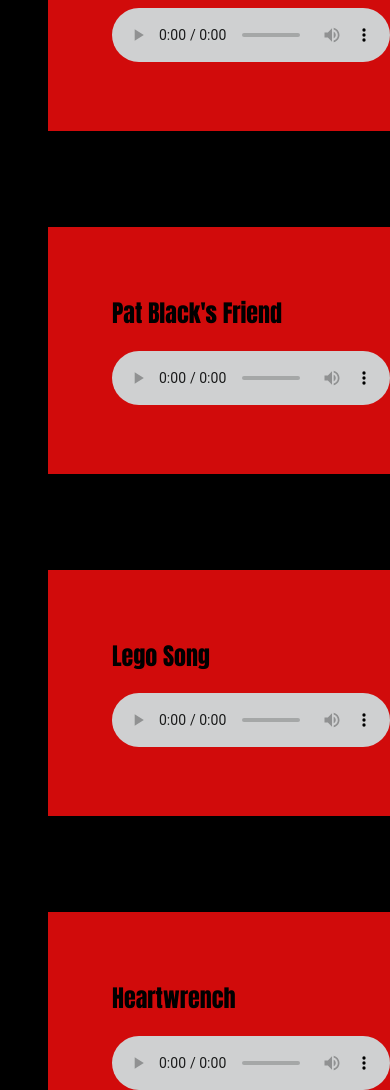
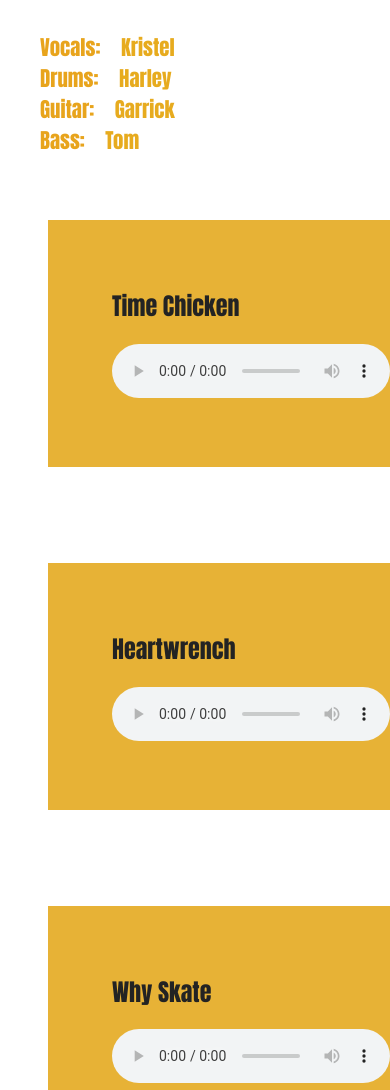
Before and after one commit to dottomm/astroBand, an Astro site: page / in a window 390 px wide. Shown: the part 544-1634 px from the top of the page. Built offline with nearby package versions, Linux system fonts and the light colour scheme; Astro itself is replaced by a stand-in of ours.

Commit message:
new set list

```diff
--- a/public/css/style.css
+++ b/public/css/style.css
@@ -1,7 +1,7 @@
 :root{
     font-family: Impact, Haettenschweiler, 'Arial Narrow Bold', sans-serif;
 
-    --accent: chartreuse;
+    --accent: rgb(231, 171, 30);
     --black: #000;
     --punk: #f40d0d;
 
@@ -13,7 +13,7 @@ body{
     margin: 0;
     padding: 0;
     background-color: #000;
-    background: url('/images/teddybear.jpg') no-repeat center center fixed;
+    background: url('/images/rawkinghorse.jpg') no-repeat center center fixed;
     -webkit-background-size: cover;
   -moz-background-size: cover;
   -o-background-size: cover;
@@ -60,7 +60,7 @@ body{
 }
 .musicians  li{
   font-size: 1.3em;
-    color:#fff;
+    color:#e4920d;
     display: flex;
     justify-self: space-around;
 
@@ -80,14 +80,14 @@ body{
     body {
         margin: 0;
         padding: 0;
-        /*
-        background: url('/images/teddybear.jpg') no-repeat center center fixed;
+
+        background: url('/images/rawkinghorse.jpg') no-repeat center center fixed;
         -webkit-background-size: cover;
         -moz-background-size: cover;
         -o-background-size: cover;
         background-size: cover;
-        */
-        background-color: var(--black);
+
+        background-color: #fff;;
         background-image: none;
 }
 .musicians {
@@ -96,16 +96,16 @@ body{
 }
 
 .label{
-    color:#fff;
+    color:#e8a41c;
     margin-left:0ch;
     padding-right: 2ch;
 }
 .title{
-    color:var(--punk);
+    color:#e8a41c;
 }
 
 .song{
-    background-color: var(--punk);
+    background-color: #e4a616;
 }
 
 .musicians  li{
--- /dev/null
+++ b/src/content/homepage/rawkinghorse.md
@@ -0,0 +1,29 @@
+---
+banner:
+  title: No Name Yet Band
+  drums: Harley
+  guitar: Garrick
+  vocals: Kristel
+  bass: Tom
+
+music:
+
+  - title: Time Chicken
+    audio: ../audio/rawkingHorse/timechicken-rh.mp3
+
+  - title: Heartwrench
+    audio: ../audio/rawkingHorse/heartwrench-rh.mp3
+
+  - title: Why Skate
+    audio: ../audio/rawkingHorse/WhySkate-rh.mp3
+
+  - title: Symetrical Head
+    audio: ../audio/rawkingHorse/symetricalhead-rh.mp3
+
+  - title: Lego Song
+    audio: ../audio/rawkingHorse/legosong-rh.mp3
+
+  - title: Complete Track
+    audio: ../audio/rawkingHorse/SetList-RawkingHorse.mp3
+
+---
--- a/src/pages/index.astro
+++ b/src/pages/index.astro
@@ -3,7 +3,7 @@ import Layout from '../layouts/Layout.astro';
 import Player from '../components/MusicPlayer.astro';
 import { getEntryBySlug } from "astro:content";
 
-const homepage = await getEntryBySlug("homepage", "audiofile");
+const homepage = await getEntryBySlug("homepage", "rawkinghorse");
 const {banner, music } = homepage.data;
 
 ---
@@ -12,6 +12,7 @@ const {banner, music } = homepage.data;
 	<main>
 
 		<h1 class="title">{banner.title}</h1>
+		<h2 class="title">Rawking Horse Ranch Showcase Set</h2>
 		<ul class="musicians">
 			<li><span class="label">Vocals: </span> {banner.vocals}</li>
 			<li><span class="label">Drums: </span> {banner.drums}</li>
```
Also changed, not shown: public/images/rawkinghorse.jpg (added), 8 other files.
